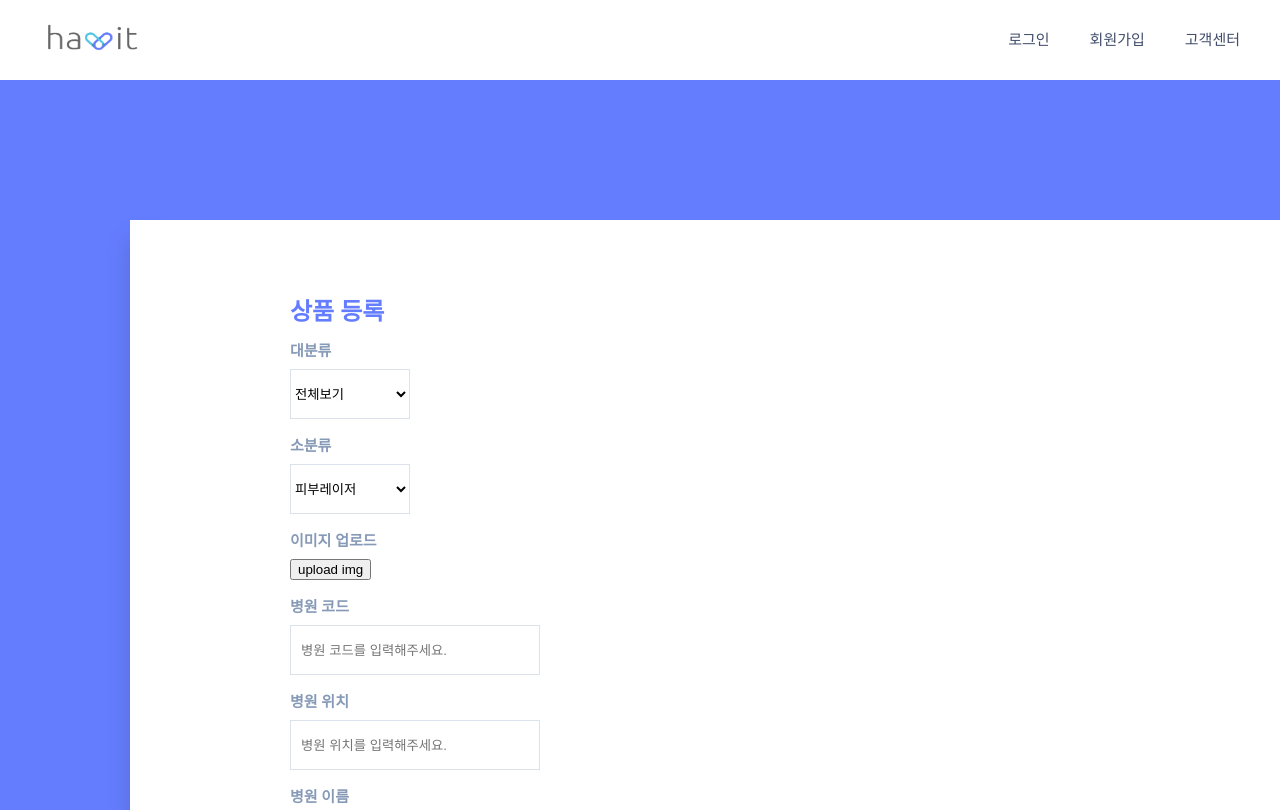
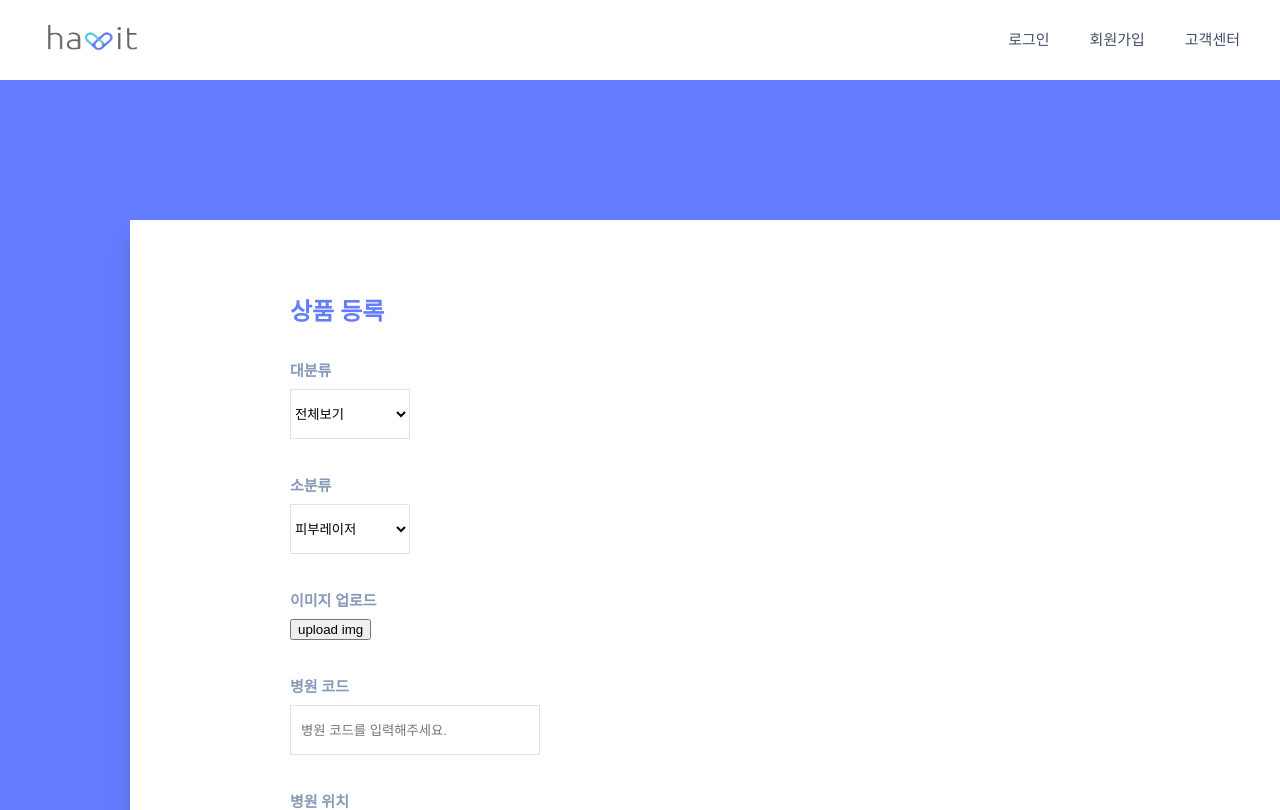
Before and after one commit to lyhlg/havit-web, a React (Create React App) app in the folder havit-web-frontend/: page /admin in a window 1280 px wide. Shown: the top 810 px of the page. Built offline with nearby package versions, Linux system fonts and the light colour scheme; a web font is replaced by a local one.

Commit message:
Modify Admin

```diff
--- a/havit-web-frontend/src/styles/Admin/Admin.scss
+++ b/havit-web-frontend/src/styles/Admin/Admin.scss
@@ -1,13 +1,13 @@
 .admin {
   width: 1440px;
-  height: 1464px;
+  height: 1600px;
   background-color: #647dff;
   margin: 0 auto;
   padding-top: 140px;
 
   .admin__wrapper {
     width: 1180px;
-    height: 1244px;
+    height: 1500px;
     background-color: #ffffff;
     box-shadow: 0 20px 20px 0 rgba(65, 77, 107, 0.3);
     margin: 0 auto;
@@ -23,7 +23,7 @@
       .admin__label {
         font-size: 15px;
         color: #869ab7;
-        margin: 20px 0 10px 0;
+        margin: 40px 0 10px 0;
       }
 
       .admin__dropdown {
--- a/havit-web-frontend/src/styles/Header/Privacy.scss
+++ b/havit-web-frontend/src/styles/Header/Privacy.scss
@@ -78,14 +78,14 @@
       .privacy__subtext {
         font-size: 15px;
         color: #869ab7;
-        margin-top: 10px;
+        margin-top: 15px;
       }
 
       .privacy__info {
         font-size: 15px;
         color: #414d6b;
         margin-top: 40px;
-        margin-left: 220px;
+        margin-left: 160px;
       }
 
       .privacy__btn {
--- a/havit-web-frontend/src/styles/css/Admin/Admin.css
+++ b/havit-web-frontend/src/styles/css/Admin/Admin.css
@@ -1,12 +1,12 @@
 .admin {
   width: 1440px;
-  height: 1464px;
+  height: 1600px;
   background-color: #647dff;
   margin: 0 auto;
   padding-top: 140px; }
   .admin .admin__wrapper {
     width: 1180px;
-    height: 1244px;
+    height: 1500px;
     background-color: #ffffff;
     box-shadow: 0 20px 20px 0 rgba(65, 77, 107, 0.3);
     margin: 0 auto; }
@@ -18,7 +18,7 @@
       .admin .admin__wrapper .admin__tab .admin__label {
         font-size: 15px;
         color: #869ab7;
-        margin: 20px 0 10px 0; }
+        margin: 40px 0 10px 0; }
       .admin .admin__wrapper .admin__tab .admin__dropdown {
         width: 120px;
         height: 50px;
--- a/havit-web-frontend/src/styles/css/Header/Privacy.css
+++ b/havit-web-frontend/src/styles/css/Header/Privacy.css
@@ -57,12 +57,12 @@
       .privacy .privacy__wrapper .privacy__tab .privacy__subtext {
         font-size: 15px;
         color: #869ab7;
-        margin-top: 10px; }
+        margin-top: 15px; }
       .privacy .privacy__wrapper .privacy__tab .privacy__info {
         font-size: 15px;
         color: #414d6b;
         margin-top: 40px;
-        margin-left: 220px; }
+        margin-left: 160px; }
       .privacy .privacy__wrapper .privacy__tab .privacy__btn {
         width: 160px;
         height: 50px;
```
